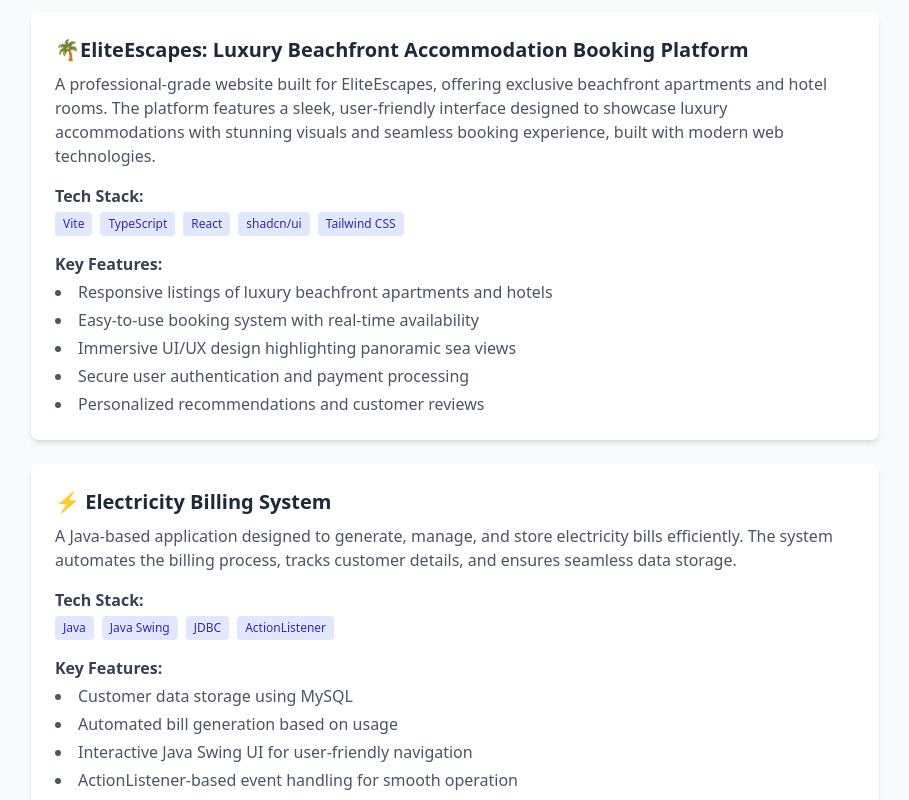
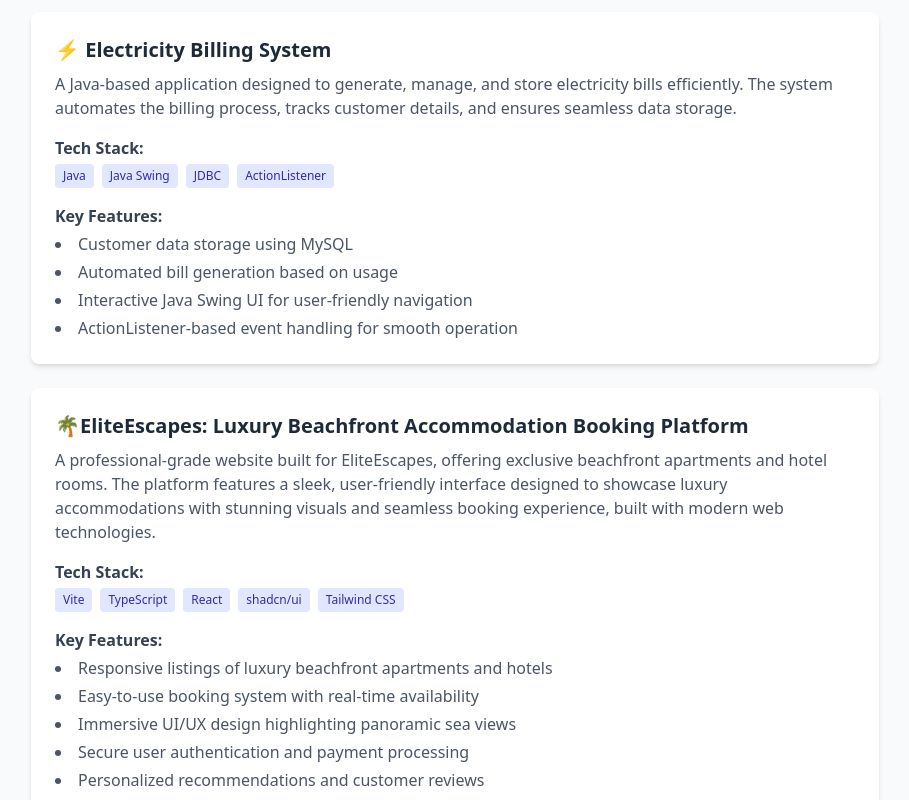
Before and after one commit to RonakHirawat/MyPortfolio, a React (Vite) app: page /Projects in a window 1280 px wide. Shown: the part 1100-1900 px from the top of the page, without its empty margins (185-1094 px from the left). Built offline with nearby package versions, Linux system fonts and the light colour scheme.

Commit message:
position changed

```diff
--- a/src/pages/Projects.jsx
+++ b/src/pages/Projects.jsx
@@ -27,6 +27,17 @@
       ]
     },
     {
+      title: "⚡ Electricity Billing System",
+      description: "A Java-based application designed to generate, manage, and store electricity bills efficiently. The system automates the billing process, tracks customer details, and ensures seamless data storage.",
+      techStack: ["Java", "Java Swing", "JDBC", "ActionListener"],
+      features: [
+        "Customer data storage using MySQL",
+        "Automated bill generation based on usage",
+        "Interactive Java Swing UI for user-friendly navigation",
+        "ActionListener-based event handling for smooth operation"
+      ]
+    },
+    {
       title: "🌴EliteEscapes: Luxury Beachfront Accommodation Booking Platform",
       description: "A professional-grade website built for EliteEscapes, offering exclusive beachfront apartments and hotel rooms. The platform features a sleek, user-friendly interface designed to showcase luxury accommodations with stunning visuals and seamless booking experience, built with modern web technologies.",
       techStack: ["Vite", "TypeScript", "React", "shadcn/ui", "Tailwind CSS"],
@@ -36,17 +47,6 @@
         "Immersive UI/UX design highlighting panoramic sea views",
         "Secure user authentication and payment processing",
         "Personalized recommendations and customer reviews"
-      ]
-    },
-    {
-      title: "⚡ Electricity Billing System",
-      description: "A Java-based application designed to generate, manage, and store electricity bills efficiently. The system automates the billing process, tracks customer details, and ensures seamless data storage.",
-      techStack: ["Java", "Java Swing", "JDBC", "ActionListener"],
-      features: [
-        "Customer data storage using MySQL",
-        "Automated bill generation based on usage",
-        "Interactive Java Swing UI for user-friendly navigation",
-        "ActionListener-based event handling for smooth operation"
       ]
     }
   ];
```
